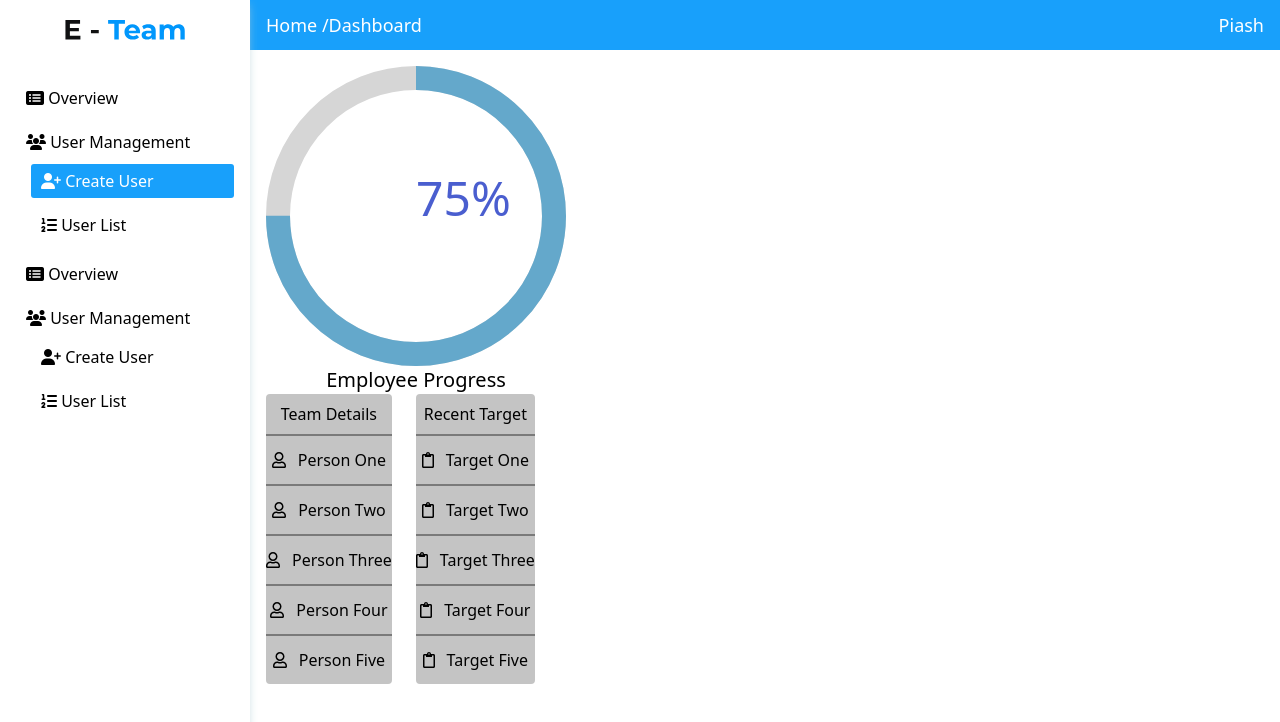
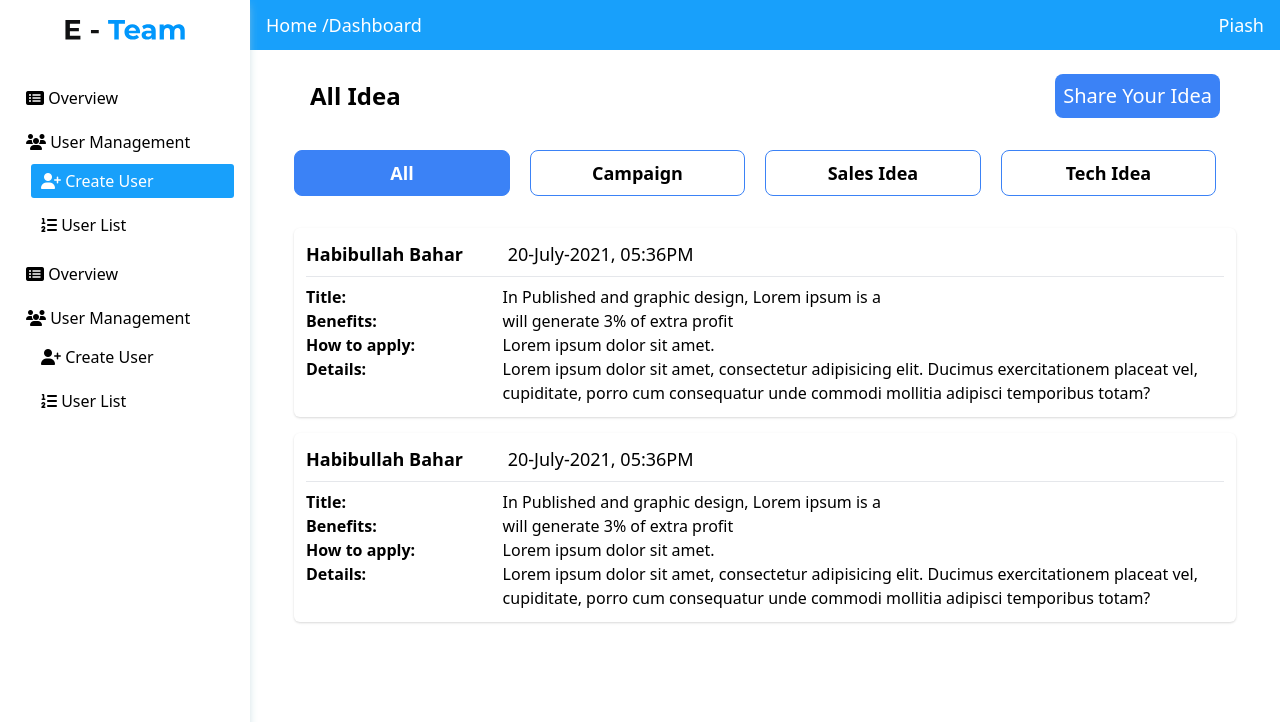
Before and after one commit to web-shoharab-pk/E-Team, a React (Create React App) app: page /allIdea in a window 1280 px wide. Shown: the top 722 px of the page. Built offline with nearby package versions, Linux system fonts and the light colour scheme.

Commit message:
all idea update

```diff
--- a/src/App.tsx
+++ b/src/App.tsx
@@ -9,6 +9,7 @@ import Home from './components/Home/Home';
 import Login from './components/Login/Login';
 import Dashboard from './components/Dashboard/Dashboard';
 import ShareIdea from './components/ShareIdea/ShareIdea';
+import AllIdea from './components/AllIdea/AllIdea';
 
 const App = () => {
   return (
@@ -20,6 +21,11 @@ const App = () => {
         <Route path="/shareIdea">
           <Dashboard>
             <ShareIdea />
+          </Dashboard>
+        </Route>
+        <Route path="/allIdea">
+          <Dashboard>
+            <AllIdea />
           </Dashboard>
         </Route>
         <Route path="/dashboard">
--- /dev/null
+++ b/src/components/AllIdea/AllIdea.tsx
@@ -0,0 +1,77 @@
+import React from 'react';
+import {Link} from 'react-router-dom';
+
+const AllIdea = () => {
+    return (
+        <div className="mx-7 mt-2">
+            <div className="flex mb-8 mx-4 items-center justify-between">
+                <h2 className="text-2xl font-bold">All Idea</h2>
+                <Link className="bg-blue-500 text-white text-xl font-medium p-2 rounded-lg" to="/shareIdea">Share Your Idea</Link>
+            </div>
+
+            <div className="flex mb-8 justify-center">
+                <div className="w-1/2">
+                    <button className="w-11/12 cursor-pointer border text-lg border-blue-500 bg-blue-500 text-white font-bold py-2 rounded-lg">All</button>
+                </div>
+
+                <div className="w-1/2">
+                    <button className="w-11/12 cursor-pointer border text-lg border-blue-500 font-bold py-2 rounded-lg">Campaign</button>
+                </div>
+
+                <div className="w-1/2">
+                    <button className="w-11/12 cursor-pointer border text-lg border-blue-500 font-bold py-2 rounded-lg">Sales Idea</button>
+                </div>
+
+                <div className="w-1/2">
+                    <button className="w-11/12 cursor-pointer border text-lg border-blue-500 font-bold py-2 rounded-lg">Tech Idea</button>
+                </div>
+            </div>
+
+            <div className="shadow rounded-md mb-4 p-3">
+                <h5 className="text-lg border-b pb-2">
+                    <strong className="mr-10">Habibullah Bahar</strong> 20-July-2021, 05:36PM
+                </h5>
+
+                <div className="flex mt-2">
+                    <div className="w-2/5">
+                        <h5><strong>Title:</strong></h5>
+                        <h5><strong>Benefits:</strong></h5>
+                        <h5><strong>How to apply:</strong></h5>
+                        <h5><strong>Details:</strong></h5>
+                    </div>
+
+                    <div>
+                        <h5>In Published and graphic design, Lorem ipsum is a</h5>
+                        <h5>will generate 3% of extra profit</h5>
+                        <h5>Lorem ipsum dolor sit amet.</h5>
+                        <h5>Lorem ipsum dolor sit amet, consectetur adipisicing elit. Ducimus exercitationem placeat vel, cupiditate, porro cum consequatur unde commodi mollitia adipisci temporibus totam?</h5>
+                    </div>
+                </div>
+            </div>
+
+            <div className="shadow rounded-md p-3">
+                <h5 className="text-lg border-b pb-2">
+                    <strong className="mr-10">Habibullah Bahar</strong> 20-July-2021, 05:36PM
+                </h5>
+
+                <div className="flex mt-2">
+                    <div className="w-2/5">
+                        <h5><strong>Title:</strong></h5>
+                        <h5><strong>Benefits:</strong></h5>
+                        <h5><strong>How to apply:</strong></h5>
+                        <h5><strong>Details:</strong></h5>
+                    </div>
+
+                    <div>
+                        <h5>In Published and graphic design, Lorem ipsum is a</h5>
+                        <h5>will generate 3% of extra profit</h5>
+                        <h5>Lorem ipsum dolor sit amet.</h5>
+                        <h5>Lorem ipsum dolor sit amet, consectetur adipisicing elit. Ducimus exercitationem placeat vel, cupiditate, porro cum consequatur unde commodi mollitia adipisci temporibus totam?</h5>
+                    </div>
+                </div>
+            </div>
+        </div>
+    );
+};
+
+export default AllIdea;
```
